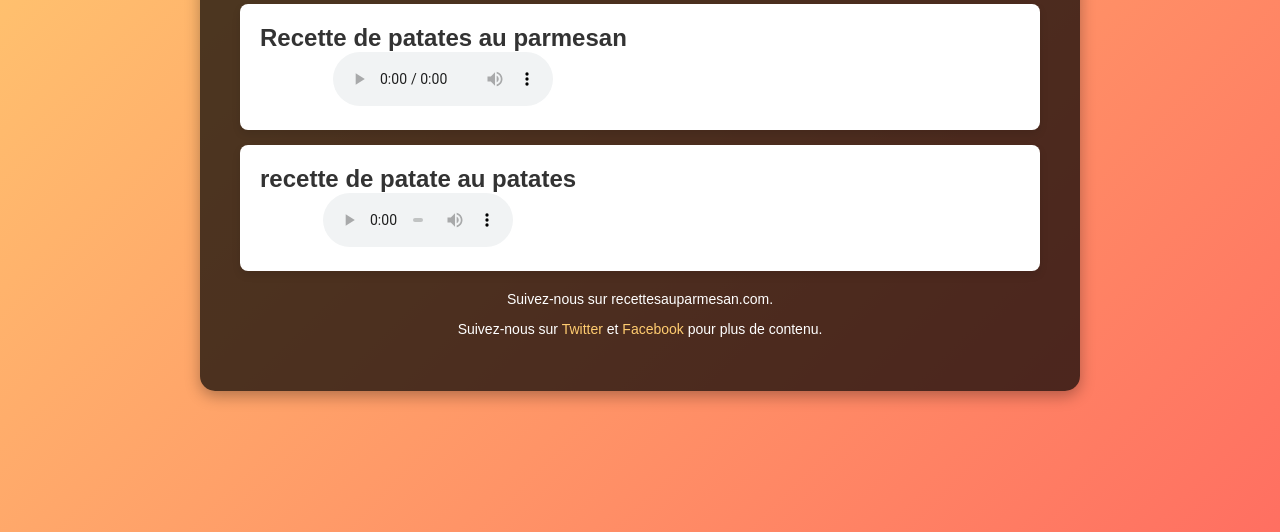
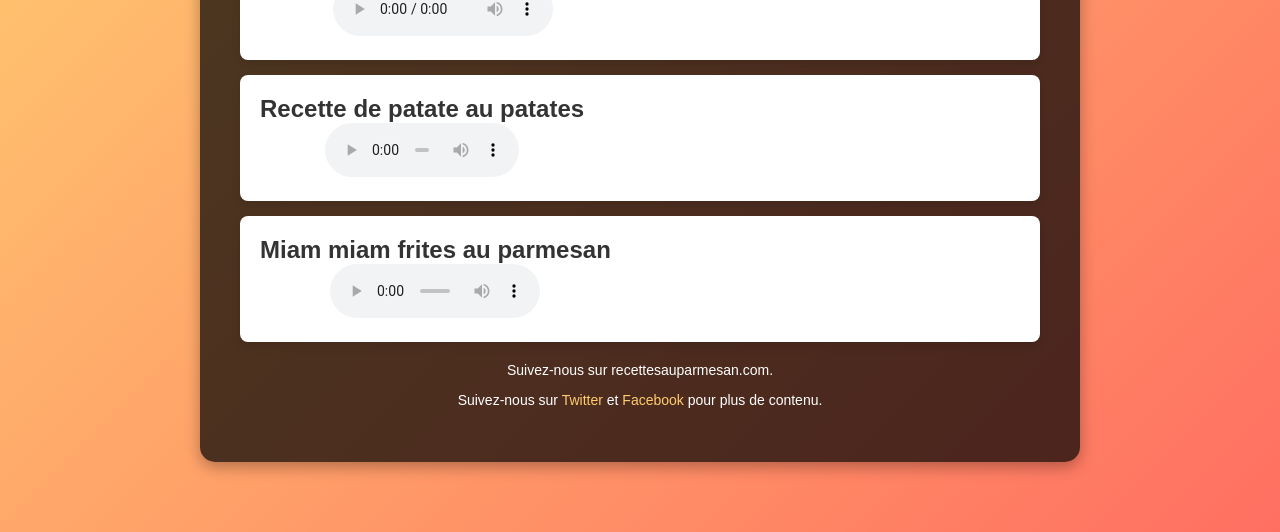
Before and after one commit to Doupidoux/exelentes-patates-au-parmesan, a plain HTML site: page index.html in a window 1280 px wide. Shown: the part 268-800 px from the top of the page. Drawn offline with Linux system fonts and the light colour scheme.

Commit message:
Update index.html

```diff
--- a/index.html
+++ b/index.html
@@ -108,9 +108,20 @@
             <!-- Deuxième recette -->
             <li class="book-item">
                 <div>
-                    <h2>recette de patate au patates</h2>
+                    <h2>Recette de patate au patates</h2>
                     <audio id="audio2" controls>
                         <source src="popo.mp3" type="audio/mp3">
+                        Votre navigateur ne prend pas en charge l'élément audio.
+                    </audio>
+                </div>
+            </li>
+
+            <!-- Troisième recette -->
+            <li class="book-item">
+                <div>
+                    <h2>Miam miam frites au parmesan</h2>
+                    <audio id="audio3" controls>
+                        <source src="frites.mp3" type="audio/mp3">
                         Votre navigateur ne prend pas en charge l'élément audio.
                     </audio>
                 </div>
```
